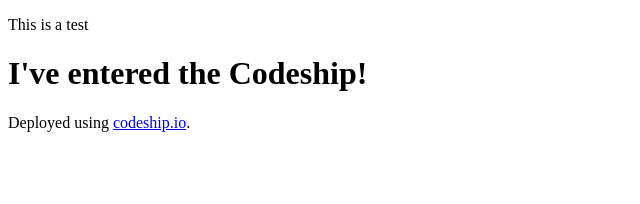
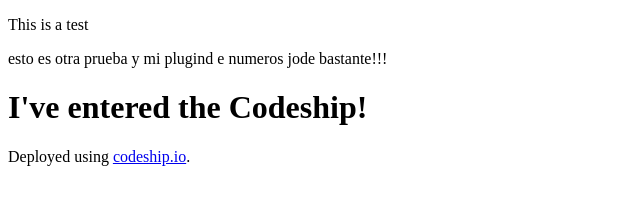
Before and after one commit to razield/integracion_continua, a website: page views/index.html in a window 1280 px wide. Shown: the whole page, without its empty margins (0-640 px from the left). Drawn offline with Linux system fonts and the light colour scheme.

Commit message:
other test

```diff
--- a/views/index.html
+++ b/views/index.html
@@ -5,6 +5,7 @@
 </head>
 <body>
   <p>This is a test<p>
+    <p> esto es otra prueba y mi plugind e numeros jode bastante!!!<p>
 <h1>I've entered the Codeship!</h1>
 Deployed using <a href="https://www.codeship.io">codeship.io</a>.<a href="#"></a>
 </body>
```
